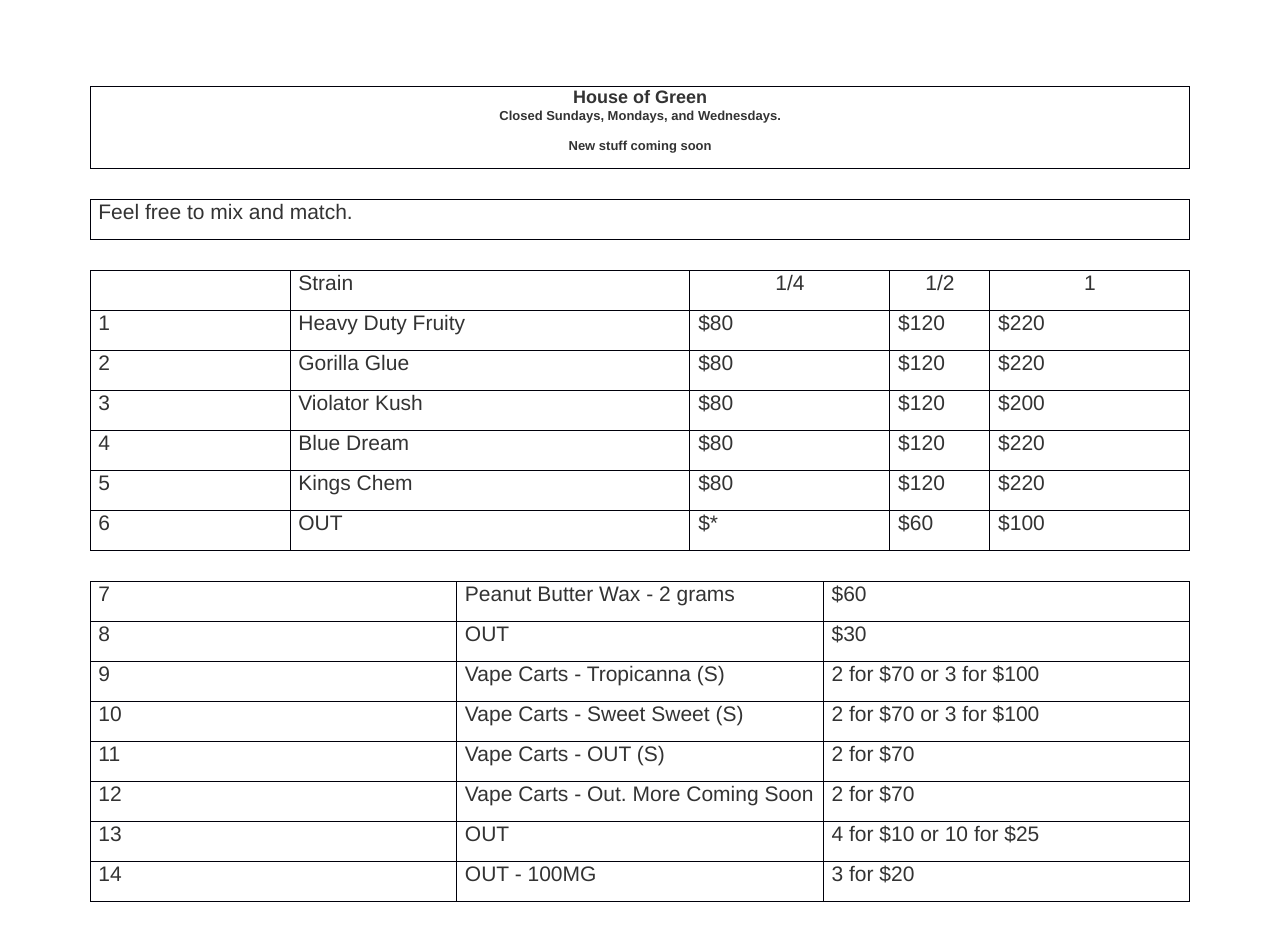
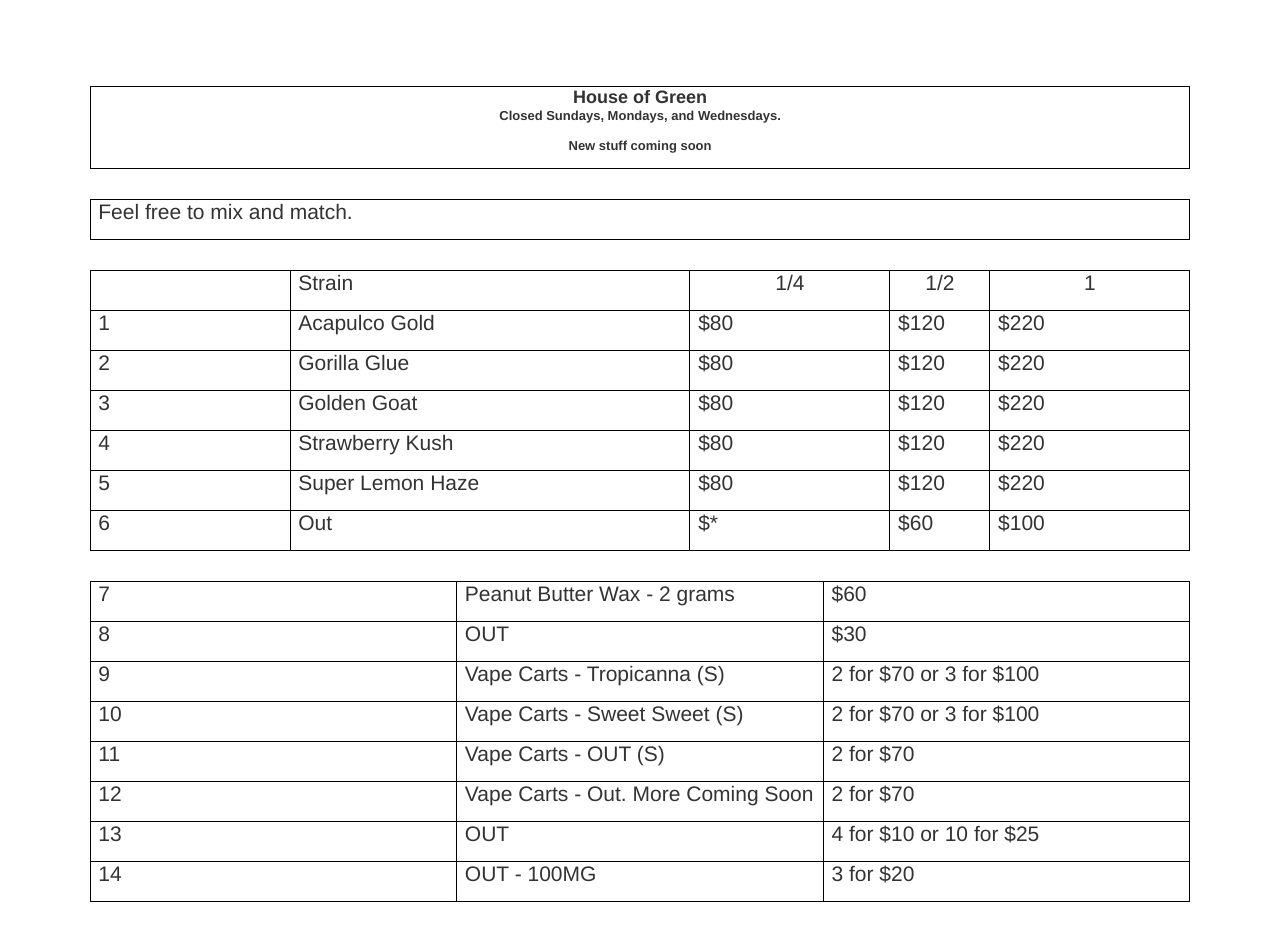
Before and after one commit to cheezwhiz2002/peace, a plain HTML site: page index.html in a window 1280 px wide. Drawn offline with nearby package versions, Linux system fonts and the light colour scheme.

Commit message:
Update index.html

```diff
--- a/index.html
+++ b/index.html
@@ -90,7 +90,7 @@
 			<P>1</P>
 		</TD>
 		<TD STYLE="border: 1px solid #00000a; padding-top: 0in; padding-bottom: 0in; padding-left: 0.08in; padding-right: 0.08in">
-			<P>Heavy Duty Fruity</P>
+			<P>Acapulco Gold</P>
 		</TD>
 		<TD STYLE="border: 1px solid #00000a; padding-top: 0in; padding-bottom: 0in; padding-left: 0.08in; padding-right: 0.08in">
 			<P>$80</P>
@@ -124,7 +124,7 @@
 			<P>3</P>
 		</TD>
 		<TD STYLE="border: 1px solid #00000a; padding-top: 0in; padding-bottom: 0in; padding-left: 0.08in; padding-right: 0.08in">
-			<P>Violator Kush</P>
+			<P>Golden Goat</P>
 		</TD>
 		<TD STYLE="border: 1px solid #00000a; padding-top: 0in; padding-bottom: 0in; padding-left: 0.08in; padding-right: 0.08in">
 			<P>$80</P>
@@ -133,7 +133,7 @@
 			<P>$120</P>
 		</TD>
 		<TD STYLE="border: 1px solid #00000a; padding-top: 0in; padding-bottom: 0in; padding-left: 0.08in; padding-right: 0.08in">
-			<P>$200</P>
+			<P>$220</P>
 		</TD>
 	</TR>
 	<TR VALIGN=TOP>
@@ -141,7 +141,7 @@
 			<P>4</P>
 		</TD>
 		<TD STYLE="border: 1px solid #00000a; padding-top: 0in; padding-bottom: 0in; padding-left: 0.08in; padding-right: 0.08in">
-			<P>Blue Dream</P>
+			<P>Strawberry Kush</P>
 		</TD>
 		<TD STYLE="border: 1px solid #00000a; padding-top: 0in; padding-bottom: 0in; padding-left: 0.08in; padding-right: 0.08in">
 			<P>$80</P>
@@ -158,7 +158,7 @@
 			<P>5</P>
 		</TD>
 		<TD STYLE="border: 1px solid #00000a; padding-top: 0in; padding-bottom: 0in; padding-left: 0.08in; padding-right: 0.08in">
-			<P>Kings Chem</P>
+			<P>Super Lemon Haze</P>
 		</TD>
 		<TD STYLE="border: 1px solid #00000a; padding-top: 0in; padding-bottom: 0in; padding-left: 0.08in; padding-right: 0.08in">
 			<P>$80</P>
@@ -175,7 +175,7 @@
 			<P>6</P>
 		</TD>
 		<TD STYLE="border: 1px solid #00000a; padding-top: 0in; padding-bottom: 0in; padding-left: 0.08in; padding-right: 0.08in">
-			<P>OUT</P>
+			<P>Out</P>
 		</TD>
 		<TD STYLE="border: 1px solid #00000a; padding-top: 0in; padding-bottom: 0in; padding-left: 0.08in; padding-right: 0.08in">
 			<P>$*</P>
```
